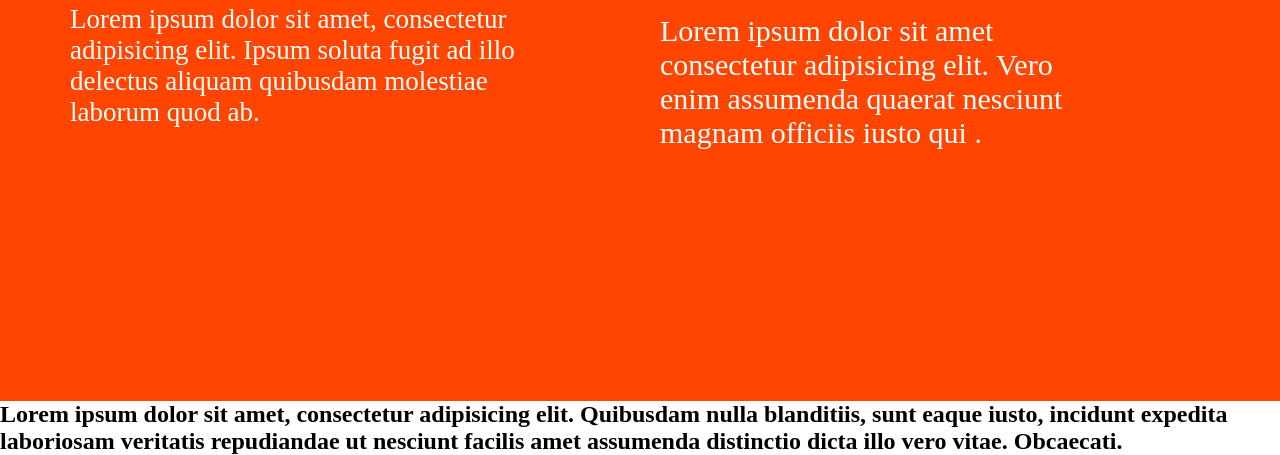
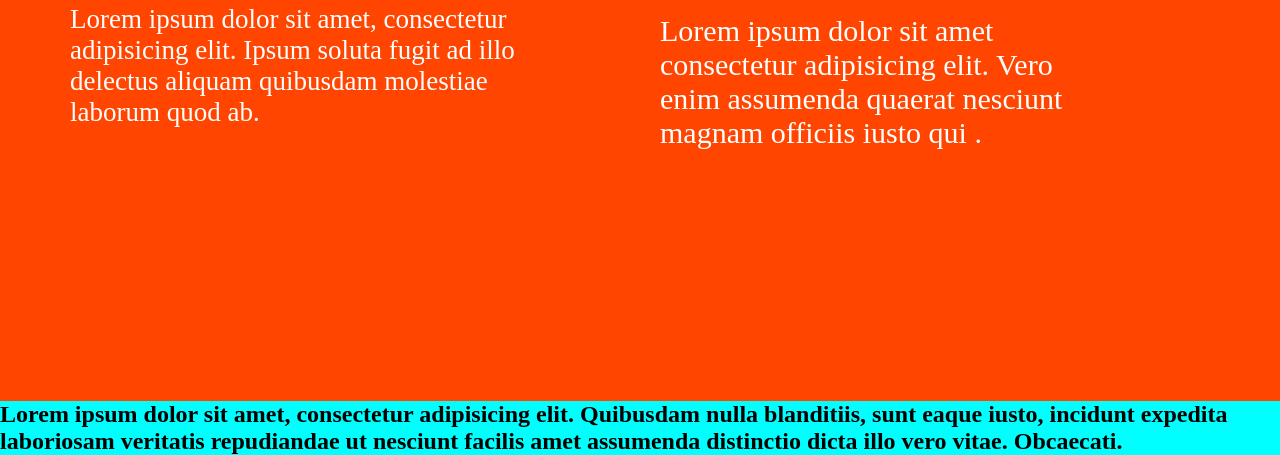
Before and after one commit to yuufaomar/yusuf, a plain HTML site: page index.html in a window 1280 px wide. Shown: the part 569-1024 px from the top of the page. Drawn offline with Linux system fonts and the light colour scheme.

Commit message:
Waxaa Kusoo Daray Background Color

```diff
--- a/boy.css
+++ b/boy.css
@@ -84,3 +84,8 @@
 
 
 }
+
+h2{
+    background-color: aqua;
+    width: 100%;
+}
```
